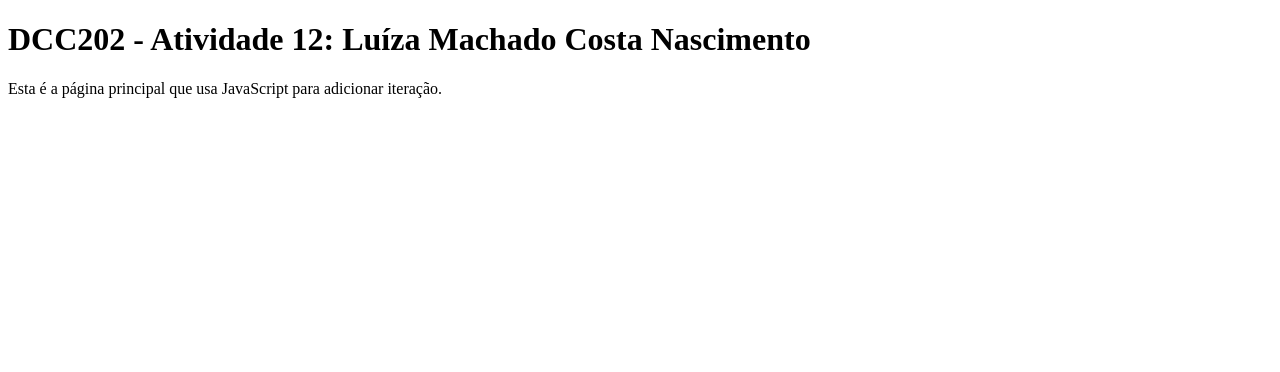
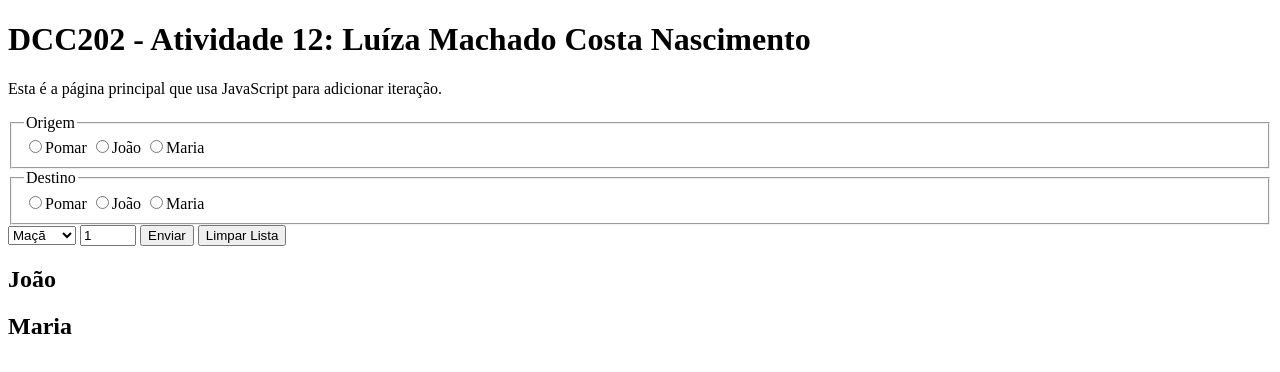
Before and after one commit to ufjf-dcc202/ufjf-dcc202-2023-3-b-atv12-luizamc003, a website: page index.html in a window 1280 px wide. Drawn offline with Linux system fonts and the light colour scheme.

Commit message:
atualiza index

```diff
--- a/index.html
+++ b/index.html
@@ -12,6 +12,61 @@
       <p>
         Esta é a página principal que usa JavaScript para adicionar iteração.
       </p>
+      <section>
+        <form name="entrada">
+          <fieldset>
+            <legend>Origem</legend>
+            <label
+              ><input type="radio" name="source" value="pomar" />Pomar</label
+            >
+            <label><input type="radio" name="source" value="joao" />João</label>
+            <label
+              ><input type="radio" name="source" value="maria" />Maria</label
+            >
+          </fieldset>
+          <fieldset>
+            <legend>Destino</legend>
+            <label
+              ><input
+                type="radio"
+                name="destination"
+                value="pomar"
+              />Pomar</label
+            >
+            <label
+              ><input type="radio" name="destination" value="joao" />João</label
+            >
+            <label
+              ><input
+                type="radio"
+                name="destination"
+                value="maria"
+              />Maria</label
+            >
+          </fieldset>
+          <select name="fruit">
+            <option value="maca">Maçã</option>
+            <option value="pera">Pera</option>
+            <option value="banana">Banana</option>
+          </select>
+          <input
+            type="number"
+            name="quantity"
+            min="0"
+            max="12"
+            step="1"
+            value="1"
+          />
+          <button type="submit">Enviar</button>
+          <button type="button" id="buttonClearList">Limpar Lista</button>
+        </form>
+      </section>
+      <section id="saida">
+        <h2>João</h2>
+        <ol id="joao"></ol>
+        <h2>Maria</h2>
+        <ol id="maria"></ol>
+      </section>
     </main>
   </body>
 </html>
```
